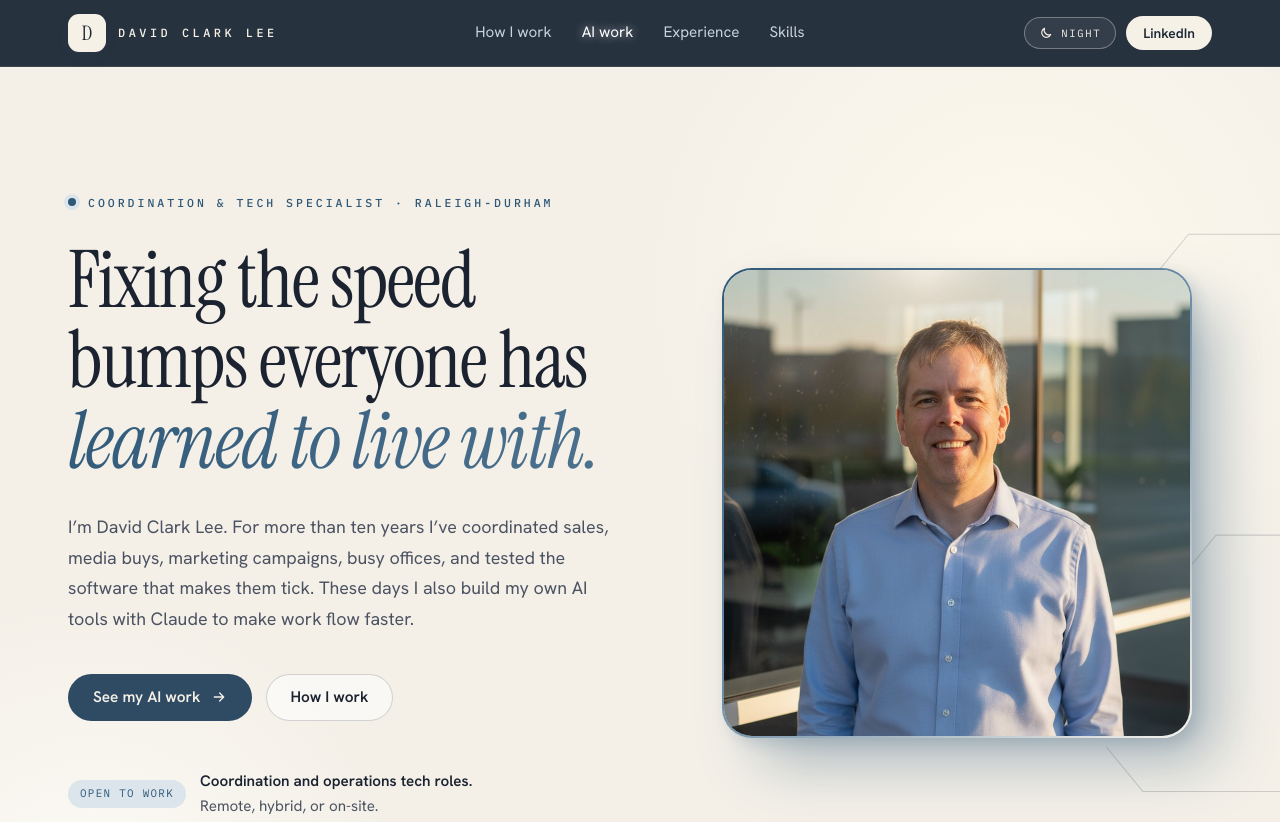
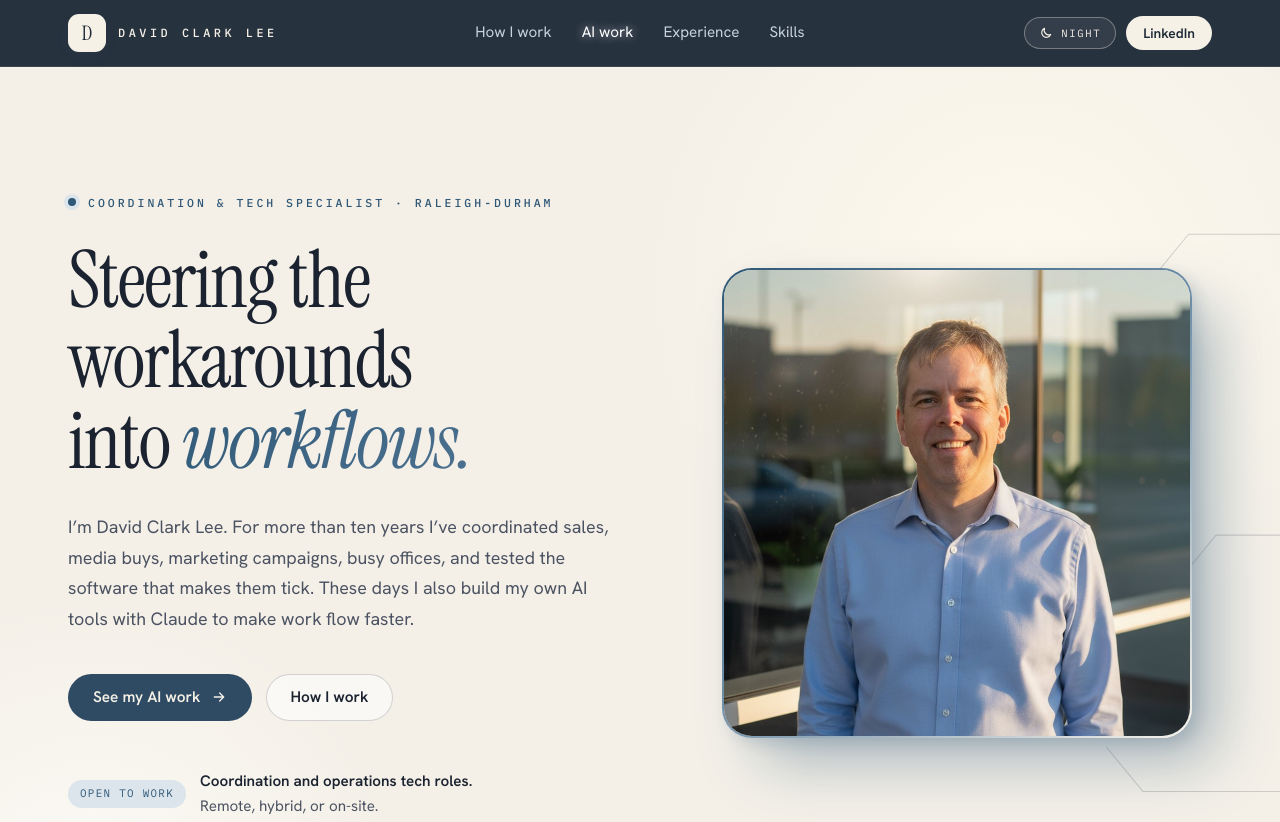
Before and after one commit to davidclarklee/davidclarklee.github.io, a plain HTML site: page index.html in a window 1280 px wide. Shown: the top 822 px of the page. Drawn offline with Linux system fonts and the light colour scheme.

Commit message:
Text update

```diff
--- a/index.html
+++ b/index.html
@@ -53,7 +53,7 @@
     <div class="hero-grid">
       <div>
         <span class="kicker"><span class="live-dot"></span>Coordination &amp; Tech Specialist · Raleigh-Durham</span>
-        <h1 class="display h-xl" style="width: 537px">Fixing the speed bumps everyone&nbsp;has <em>learned to live with.</em></h1>
+        <h1 class="display h-xl" style="width: 537px">Steering the workarounds into&nbsp;<em>workflows.</em></h1>
         <p class="lede">I’m David Clark Lee. For more than ten years I’ve coordinated sales, media buys, marketing campaigns, busy offices, and tested the software that makes them tick. These days I also build my own AI tools with Claude to make work flow faster.</p>
         <div class="hero-actions">
           <a href="#ai-work" class="pill pill-solid">See my AI work <svg viewBox="0 0 24 24" fill="none" stroke="currentColor" stroke-width="2" stroke-linecap="round" stroke-linejoin="round" aria-hidden="true"><path d="M5 12h14M13 6l6 6-6 6"></path></svg></a>
@@ -320,7 +320,7 @@
   <div class="vglow" aria-hidden="true"></div>
   <div class="wrap center" style="position: relative;">
     <span class="kicker">Let’s talk</span>
-    <h2 class="display h-lg" style="margin: 24px auto 0; max-width: 717px">Looking for someone who notices when something can be done better?</h2>
+    <h2 class="display h-lg" style="margin: 24px auto 0; max-width: 717px">Looking for someone who notices when something can be done better?<br></h2>
     <p class="lede" style="margin-top: 26px; max-width: 514px">I’m looking for coordination and operations tech roles where a knack for fixing processes (and building the odd tool) is a plus.</p>
     <div class="ask-bar glass">
       <span class="q">LinkedIn is the best way to reach me.</span>
```
